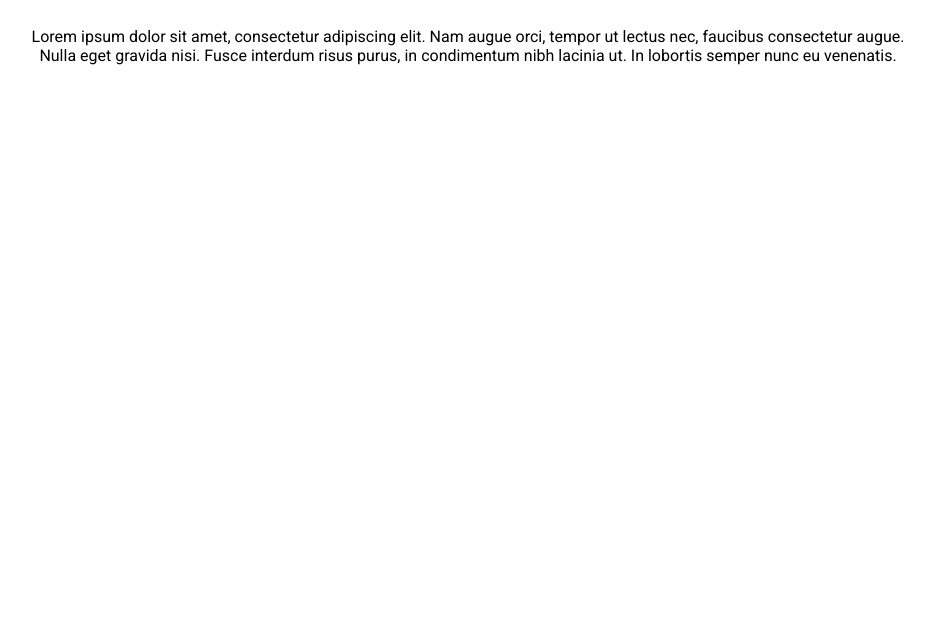
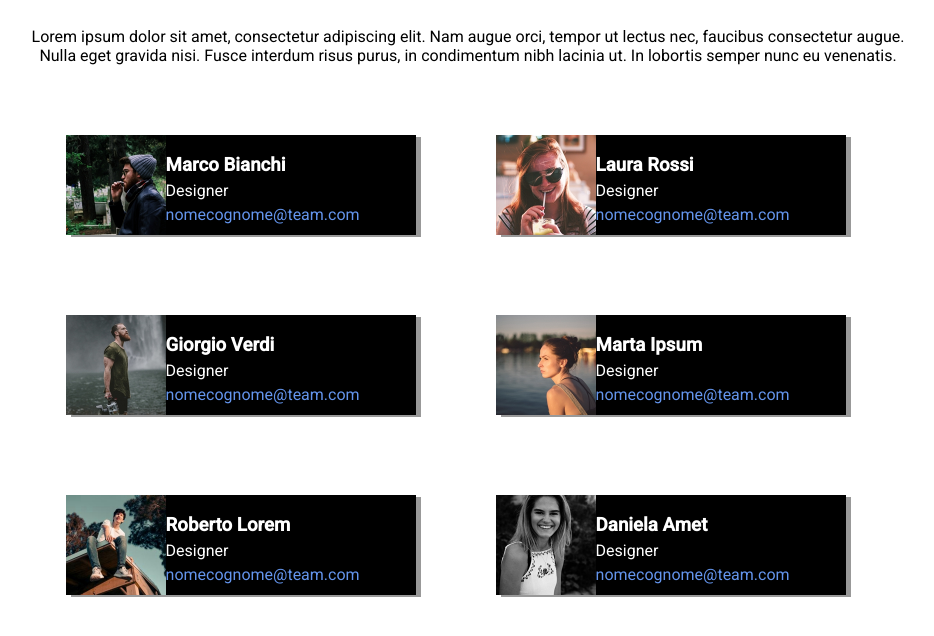
Before and after one commit to LucaPaolella/html-css-float-cards, a plain HTML site: page index.html in a window 1280 px wide. Shown: the part 62-698 px from the top of the page, without its empty margins (172-1106 px from the left). Drawn offline with Linux system fonts and the light colour scheme.

Commit message:
fine (?)

```diff
--- a/css/style.css
+++ b/css/style.css
@@ -20,3 +20,54 @@ main {
     margin-top: 30px;
 }
 /*Main*/
+.container {
+    display: inline-block;
+    margin-top: 30px;
+}
+
+.clearfix{
+    overflow: auto;
+}
+
+/*.clearfix::after {
+    content: "";
+    clear: both;
+    display: table;
+    overflow: auto;
+  }*/
+
+.box{
+    background-color: black;
+    color: white;
+    box-shadow: 5px 2px #999999;
+    float: left;
+    width: 350px;
+    margin: 40px;
+    display: inline-block;
+}
+
+.foto{
+    height: 100px;
+    display: inline-block;
+    float: left;
+}
+
+.nome{
+    display: block;
+    padding-left: 20px;
+    margin-bottom: 5px;
+
+}
+
+.professione{
+    display: block;
+    padding-left: 20px;
+    margin-bottom: 5px;
+}
+
+.email{
+    color: cornflowerblue;
+    padding-left: 20px;
+    display: block;
+    margin-bottom: 5px;
+}
--- a/index.html
+++ b/index.html
@@ -24,36 +24,43 @@
         </section>
         <!--Descrizione box con foto-->
         <div class="container clearfix">
-            <div class="box">
-                <h3></h3>
-                <div class="professione"></div>
-                <div class="email"></div>
+            <div class="box clearfix">
+                <img class="foto" src="img/male1.png" alt="">
+                <h3 class="nome">Marco Bianchi</h3>
+                <div class="professione">Designer</div>
+                <div class="email">nomecognome@team.com</div>
             </div>
-            <div class="box">
-                <h3></h3>
-                <div class="professione"></div>
-                <div class="email"></div>
+            <div class="box clearfix">
+                <img class="foto" src="img/female1.png" alt="">
+                <h3 class="nome">Laura Rossi</h3>
+                <div class="professione">Designer</div>
+                <div class="email">nomecognome@team.com</div>
             </div>
-            <div class="box">
-                <h3></h3>
-                <div class="professione"></div>
-                <div class="email"></div>
+            <div class="box clearfix">
+                <img class="foto" src="img/male2.png" alt="">
+                <h3 class="nome">Giorgio Verdi</h3>
+                <div class="professione">Designer</div>
+                <div class="email">nomecognome@team.com</div>
             </div>
-            <div class="box">
-                <h3></h3>
-                <div class="professione"></div>
-                <div class="email"></div>
+            <div class="box clearfix">
+                <img class="foto" src="img/female2.png" alt="">
+                <h3 class="nome">Marta Ipsum</h3>
+                <div class="professione">Designer</div>
+                <div class="email">nomecognome@team.com</div>
             </div>
-            <div class="box">
-                <h3></h3>
-                <div class="professione"></div>
-                <div class="email"></div>
+            <div class="box clearfix">
+                <img class="foto" src="img/male3.png" alt="">
+                <h3 class="nome">Roberto Lorem</h3>
+                <div class="professione">Designer</div>
+                <div class="email">nomecognome@team.com</div>
             </div>
-            <div class="box">
-                <h3></h3>
-                <div class="professione"></div>
-                <div class="email"></div>
+            <div class="box clearfix">
+                <img class="foto" src="img/female3.png" alt="">
+                <h3 class="nome">Daniela Amet</h3>
+                <div class="professione">Designer</div>
+                <div class="email">nomecognome@team.com</div>
             </div>
+
 
         </div>
 
```
